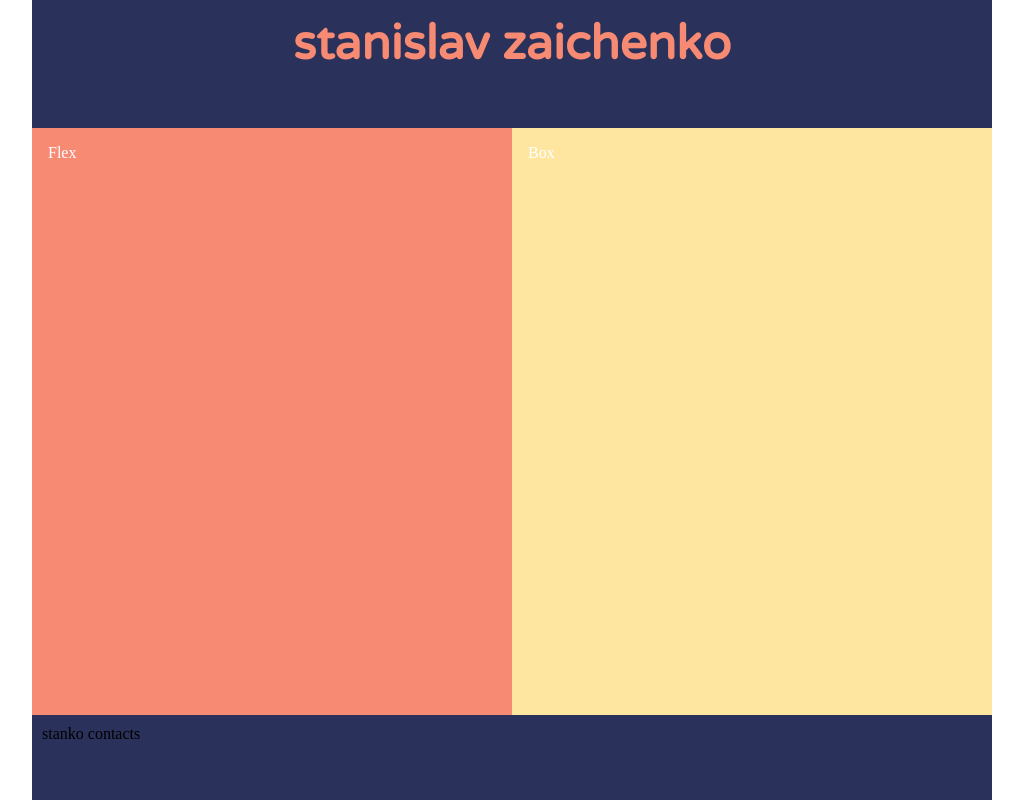
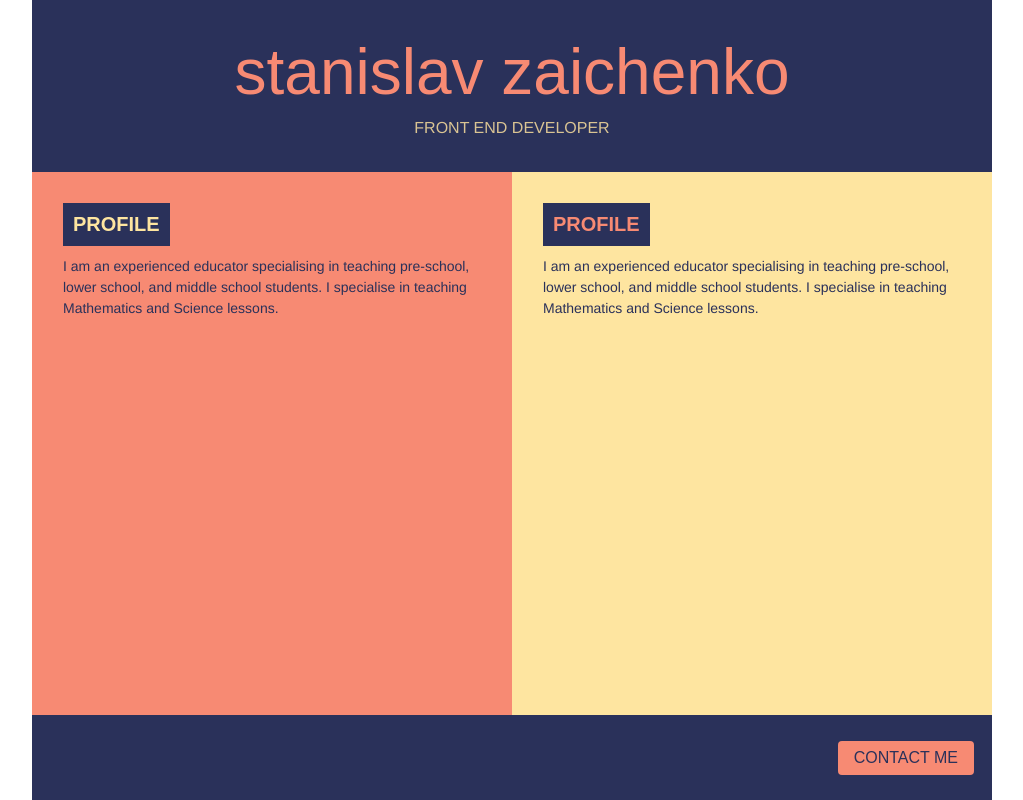
Before and after one commit to zaka29/stanko, a React app in the folder client/: page / in a window 1280 px wide. Shown: the whole page, without its empty margins (128-1151 px from the left). Built offline with nearby package versions, Linux system fonts and the light colour scheme; a web font is replaced by a local one.

Commit message:
Content sections, footer updates

```diff
--- a/client/public/index.html
+++ b/client/public/index.html
@@ -10,7 +10,7 @@
       content="Web site created using create-react-app"
     />
     <link rel="apple-touch-icon" href="%PUBLIC_URL%/logo192.png" />
-    <link href="https://fonts.googleapis.com/css?family=Varela+Round&display=swap" rel="stylesheet">
+    <link href="https://fonts.googleapis.com/css?family=Alata|Arimo|Tauri&display=swap" rel="stylesheet">
     <!--
       manifest.json provides metadata used when your web app is installed on a
       user's mobile device or desktop. See https://developers.google.com/web/fundamentals/web-app-manifest/
--- /dev/null
+++ b/client/src/components/Footer.js
@@ -0,0 +1,29 @@
+import React from 'react';
+import { Box, Button} from 'rebass'
+
+
+const footerStyles = () => {
+    return {
+        minHeight: 85,
+        p: 10,
+        display: 'flex',
+        alignItems: 'center',
+        justifyContent: 'flex-end',
+    }
+};
+
+const Footer = ({ section, side }) => (
+    <Box sx={footerStyles()}>
+
+        <Button
+            backgroundColor="#F78A73"
+            color="#2A315A"
+            mr={2}
+        >
+            CONTACT ME
+        </Button>
+
+    </Box>
+);
+
+export default Footer;
--- /dev/null
+++ b/client/src/components/Header.js
@@ -0,0 +1,29 @@
+import React from 'react';
+import { Box, Text } from 'rebass'
+
+const Header = ({ header }) => (
+    <Box
+        px={15}
+        py={35}
+    >
+        <Text
+            fontFamily='Tauri, sans-serif'
+            fontSize={[ 4, 5, 7 ]}
+            lineHeight='body'
+            textAlign='center'
+            color='#F78A73'
+            marginBottom={10}
+        >
+            stanislav zaichenko
+        </Text>
+        <Text
+            textAlign='center'
+            fontSize={[ 1, 2 ]}
+            color='#DAC493'
+        >
+            FRONT END DEVELOPER
+        </Text>
+    </Box>
+);
+
+export default Header;
--- /dev/null
+++ b/client/src/components/Section.js
@@ -0,0 +1,36 @@
+import React from 'react';
+import { Box, Heading, Text } from 'rebass'
+
+
+const headingStyles = (side) => {
+    return {
+        display: 'inline-block',
+        fontFamily: 'Tauri, sans-serif',
+        fontSize: [ 1, 2, 3 ],
+        color: side === 'left' ? '#FEE5A0' : '#F78A73',
+        mb: 10,
+        p: 10,
+        bg: '#2A315A',
+    }
+};
+
+const Section = ({ section, side }) => (
+    <Box
+        px={15}
+        py={15}
+    >
+        <Heading sx={headingStyles(side)}>
+            PROFILE
+        </Heading>
+        <Text
+            lineHeight={1.5}
+            fontSize={[ 1, 1 ]}
+            color='#2A315A'
+        >
+            I am an experienced educator specialising in teaching pre-school, lower school, and middle school students.
+            I specialise in teaching Mathematics and Science lessons.
+        </Text>
+    </Box>
+);
+
+export default Section;
--- a/client/src/components/main.js
+++ b/client/src/components/main.js
@@ -1,5 +1,8 @@
 import React, { Component } from 'react';
-import { Box, Heading, Flex, Text } from 'rebass'
+import { Box, Flex } from 'rebass';
+import Header from './Header';
+import Section from './Section';
+import Footer from './Footer';
 
 // Move to separate folder
 
@@ -8,11 +11,7 @@ const mainBoxStyles = {
     minHeight: '100vh',
     mx: 'auto',
     bg: '#2A315A',
-};
-
-const footerStyles = {
-    minHeight: 85,
-    p: 10,
+    fontFamily: 'Arimo, sans-serif'
 };
 
 class Stanko extends Component {
@@ -33,21 +32,7 @@ class Stanko extends Component {
                     flexDirection="column"
                     flex='1 1 auto'
                 >
-
-                    <Heading
-                        p={15}
-                        height={128}
-                    >
-                        <Text
-                            fontFamily='Varela Round, monospace'
-                            fontSize={[ 4, 5, 6 ]}
-                            lineHeight='body'
-                            textAlign='center'
-                            color='#F78A73'
-                        >
-                            stanislav zaichenko
-                        </Text>
-                    </Heading>
+                    <Header />
 
                     <Flex flex='1 1 auto'>
                         <Box
@@ -55,22 +40,22 @@ class Stanko extends Component {
                             width={1/2}
                             color='white'
                             bg='#F78A73'>
-                            Flex
+
+                            <Section side='left'/>
+
                         </Box>
                         <Box
                             p={3}
                             width={1/2}
                             color='white'
                             bg='#FEE5A0'>
-                            Box
+
+                            <Section side='right' />
+
                         </Box>
                     </Flex>
 
-                    <Box sx={footerStyles}>
-                        <Text>
-                            stanko contacts
-                        </Text>
-                    </Box>
+                    <Footer />
 
                 </Flex>
             </Flex>
@@ -78,11 +63,4 @@ class Stanko extends Component {
     }
 }
 
-
-
-
-
-
-
-
 export default Stanko
--- a/client/src/index.css
+++ b/client/src/index.css
@@ -3,3 +3,7 @@ body {
     padding: 0;
     font-weight: normal;
 }
+
+/*font-family: 'Arimo', sans-serif;*/
+/*font-family: 'Alata', sans-serif;*/
+/*font-family: 'Tauri', sans-serif;*/
```
